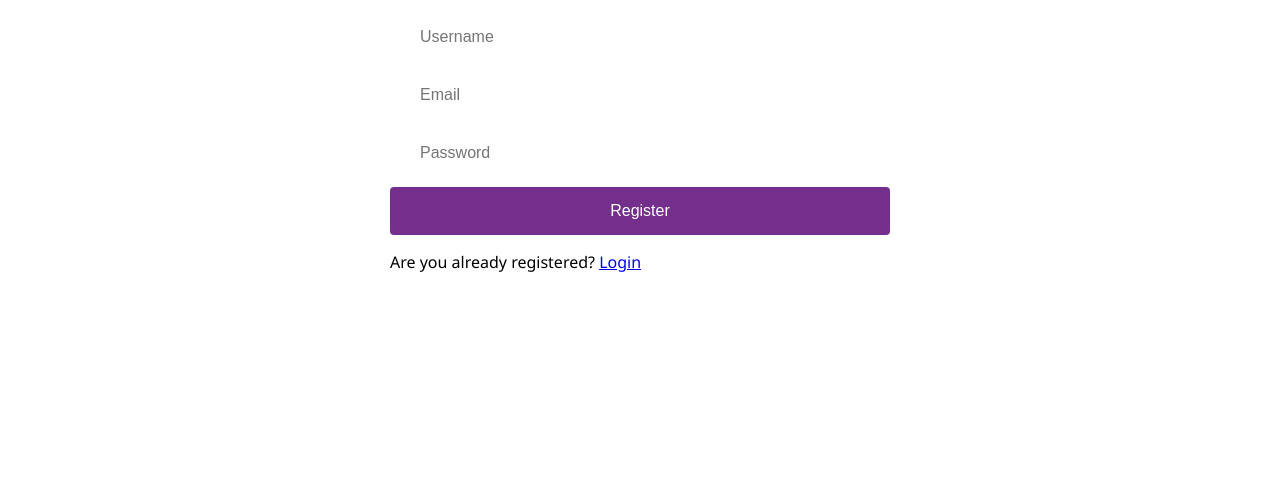
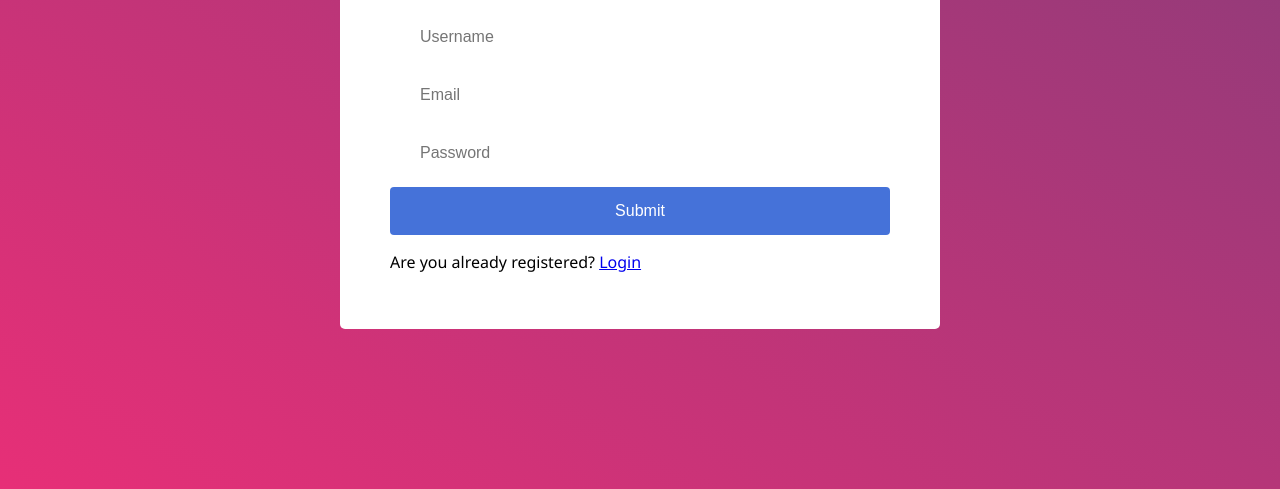
Before and after one commit to ayalamarcelo/auth-manager, a website: page app/pages/register.html in a window 1280 px wide. Shown: the part 311-800 px from the top of the page. Drawn offline with Linux system fonts and the light colour scheme; files that its build step writes are made by us from their sources; files whose address does not match are found by name.

Commit message:
Update style.css :sparkles:

```diff
--- a/app/pages/register.html
+++ b/app/pages/register.html
@@ -23,7 +23,7 @@
                 <label for="password" class="sr-only">Password</label>
                 <input type="password" name="password" id="password" placeholder="Password">
                 <!--Login button-->
-                <button type="submit">Register</button>
+                <button type="submit">Submit</button>
                 <p class="error hidden">Failed to Register</p>
             </form>
             <p>Are you already registered? <a href="/">Login</a></p>
--- a/app/public/style.css
+++ b/app/public/style.css
@@ -1,8 +1,5 @@
 html {
-	background-image: url(./geometric-shapes-background.jpg);
-    background-repeat: no-repeat;
-    background-position: center;
-    background-size: cover;
+    background: linear-gradient(to top right, #e72f77, #833d7a);
 }
 
 body {
@@ -14,6 +11,7 @@
     min-height: 100svh;/*Smaller version available of the screen height.*/
     font-size: medium;
 }
+
 
 .form-container {
     width: 500px;
@@ -40,9 +38,8 @@
 }
 
 button {
-    background-color: #742f8c;
+    background-color: #4572d9;
     color: #fff;
-    font-weight: 500;
     cursor: pointer;
 }
 
```
Also changed, not shown: 1 other file.
